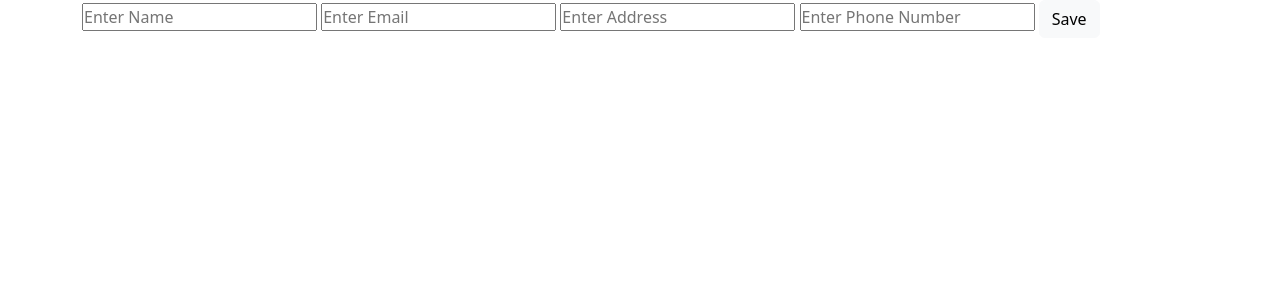
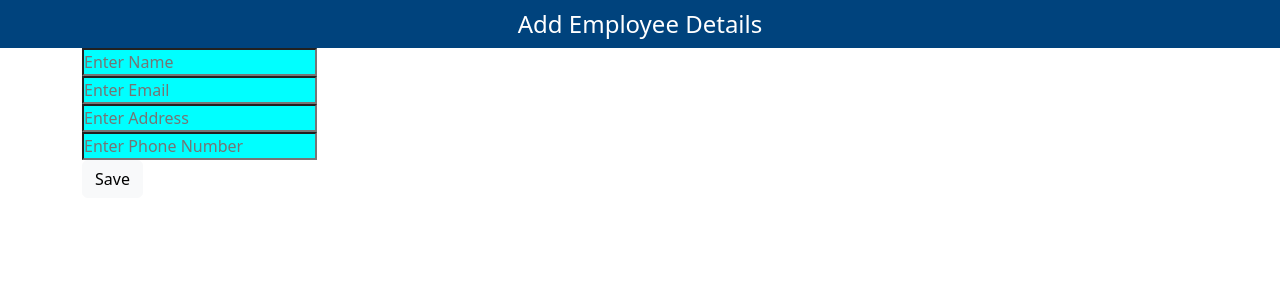
Before and after one commit to Ganesh041111/Django-CRUD, a Django app: page /create in a window 1280 px wide. Shown: the top 300 px of the page. Run offline with Django 4.2, Linux system fonts and the light colour scheme.

Commit message:
Frontend

```diff
--- a/CRUD/static/style.css
+++ b/CRUD/static/style.css
@@ -49,3 +49,24 @@ td{
     padding: 1rem;
     background-color: rgb(236, 236, 236);
 }
+
+.create-heading{
+    height: 3rem;
+    display: flex;
+    align-items: center;
+    justify-content: center;
+    background-color: rgb(0, 67, 125);
+    color: white;
+    font-size: 1.5rem;
+    font-weight: 500;
+}
+
+.create-form{
+
+    justify-content: center;
+}
+
+.form-element{
+    display: inline-block;
+    background-color: aqua;
+}
--- a/templates/create.html
+++ b/templates/create.html
@@ -1,14 +1,19 @@
 {% extends 'base.html' %}
 
 {% block content%}
-<div class="container">
-    <form action="" method="post">
+<div class="create-heading">Add Employee Details</div>
+<div class="container create">
+    <form action="" method="post" class="form-group create-form">
         {% csrf_token %}
-        <input placeholder="Enter Name" type="text">
-        <input placeholder="Enter Email" type="email">
-        <input placeholder="Enter Address" type="text">
-        <input placeholder="Enter Phone Number" type="tel">
-        <button type="submit" class="btn btn-light">Save</button>
+        <input placeholder="Enter Name" type="text" class="form-element">
+        <br>
+        <input placeholder="Enter Email" type="email" class="form-element">
+        <br>
+        <input placeholder="Enter Address" type="text" class="form-element">
+        <br>
+        <input placeholder="Enter Phone Number" type="tel" class="form-element">
+        <br>
+        <button type="submit" class="btn btn-light" class="form-element">Save</button>
     </form>
 </div>
 {% endblock %}
```
